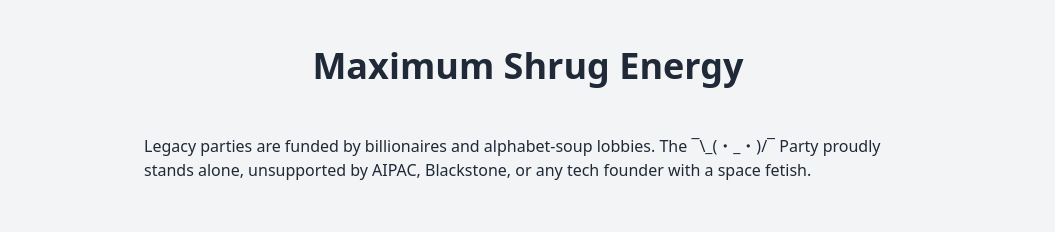
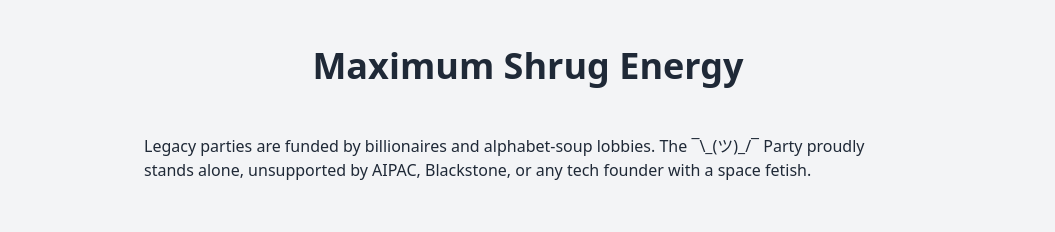
Before and after one commit to GreyWise56/shrugg-party, a React (Create React App) app in the folder shruggbot-ui/: page / in a window 1280 px wide. Shown: the part 940-1172 px from the top of the page, without its empty margins (112-1167 px from the left). Built offline with nearby package versions, Linux system fonts and the light colour scheme.

Commit message:
react don't do it

```diff
--- a/shruggbot-ui/src/components/ShruggPlatform.js
+++ b/shruggbot-ui/src/components/ShruggPlatform.js
@@ -21,7 +21,7 @@
         {/* Mission Statement */}
         <div className="prose prose-lg max-w-3xl mx-auto text-gray-800">
           <p>
-  Legacy parties are funded by billionaires and alphabet-soup lobbies. The &#175;&#92;_(&#12539;_&#12539;)/¯ Party proudly stands alone, unsupported by AIPAC, Blackstone, or any tech founder with a space fetish.
+  Legacy parties are funded by billionaires and alphabet-soup lobbies. The ¯\_(ツ)_/¯ Party proudly stands alone, unsupported by AIPAC, Blackstone, or any tech founder with a space fetish.
 </p>
         </div>
 
```
Also changed, not shown: 2 other files (tests, documents, lock files or other folders).
